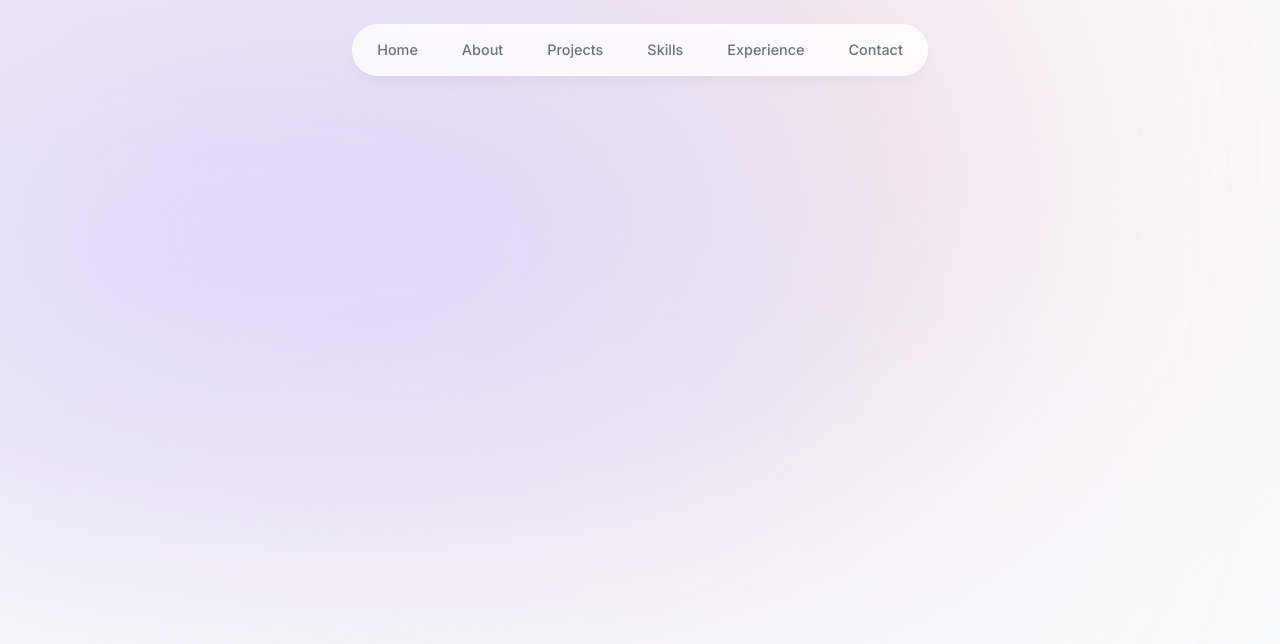
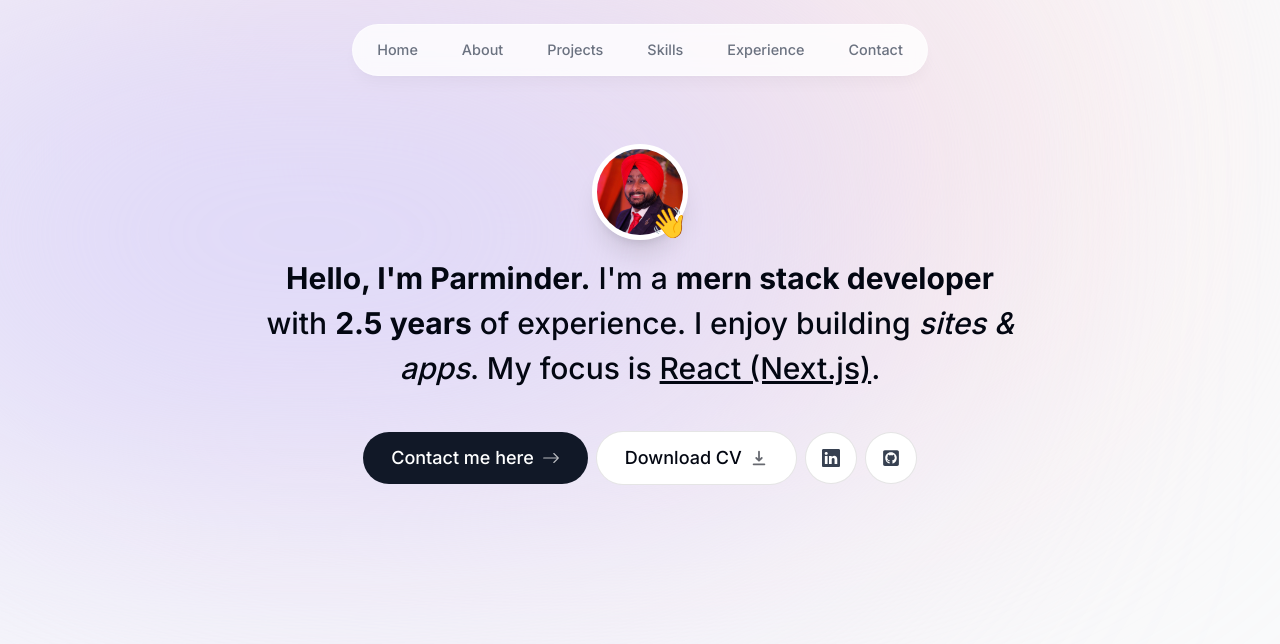
Before and after one commit to Parm-S/portfolio, a Next.js app: page / in a window 1280 px wide. Shown: the top 644 px of the page. Built offline with nearby package versions, Linux system fonts and the light colour scheme.

Commit message:
add intro

```diff
--- a/app/layout.tsx
+++ b/app/layout.tsx
@@ -18,7 +18,7 @@
 }>) {
   return (
     <html lang="en">
-      <body className={` ${inter.className} bg-gray-50 text-gray-950 relative`}>
+      <body className={` ${inter.className} bg-gray-50 text-gray-950 relative h-screen pt-28 sm:pt-36`}>
         <div className="bg-[#fbe2e3] absolute top-[-6rem] -z-10  right-[11rem] h-[31.25rem] w-[31.25rem] rounded-full blur-[10rem] sm:w-[68.75rem]"></div>
         <div className="bg-[#dbd7fb] absolute top-[-1rem] -z-10 left-[-35rem] h-[31.25rem] w-[50rem] rounded-full blur-[10rem] sm:w-[68.75rem] md:left-[-33rem] lg:left-[-28rem] xl:left-[-15rem] 2xl:left-[-5rem]"></div>
         <Header />
--- a/app/page.tsx
+++ b/app/page.tsx
@@ -1,9 +1,10 @@
+import Intro from "@/components/Intro";
 
 
 export default function Home() {
   return (
-    <main className="">
-
+    <main className="flex flex-col items-center px-4">
+     <Intro />
     </main>
   );
 }
--- /dev/null
+++ b/components/Intro/Intro.tsx
@@ -0,0 +1,116 @@
+"use client";
+
+import React from "react";
+
+import Image from "next/image";
+import Link from "next/link";
+
+import { motion } from "framer-motion";
+
+import myimage from "@/public/my-picuture.jpeg";
+
+import { BsArrowRight, BsLinkedin } from "react-icons/bs";
+import { HiDownload } from "react-icons/hi";
+import { FaGithubSquare } from "react-icons/fa";
+
+const Intro = () => {
+  return (
+    <section className="mb-28 max-w-[50rem] text-center sm:mb:0">
+      <div className="flex items-center justify-center">
+        <div className="relative">
+          <motion.div
+            initial={{ opacity: 0, scale: 0 }}
+            animate={{ opacity: 1, scale: 1 }}
+            transition={{
+              type: "tween",
+              duration: 0.2,
+            }}
+          >
+            <Image
+              src={myimage}
+              className="h-24 w-24 border-[0.35rem] border-white object-cover shadow-xl rounded-full"
+              quality={100}
+              priority={true}
+              alt="Parminder Portrait"
+            />
+          </motion.div>
+          <motion.span
+            className="absolute bottom-0 right-0 text-3xl"
+            initial={{ opacity: 0, scale: 0 }}
+            animate={{ opacity: 1, scale: 1 }}
+            transition={{
+              type: "spring",
+              stiffness: 125,
+              delay: 0.1,
+              duration: 0.7,
+            }}
+          >
+            👋
+          </motion.span>
+        </div>
+      </div>
+      <motion.p
+        className="mb-10 mt-4 px-4 text-2xl font-medium !leading-[1.5] sm:text-3xl"
+        initial={{ opacity: 0, y: 100 }}
+        animate={{ opacity: 1, y: 0 }}
+      >
+        <span className="font-bold">Hello, I'm Parminder.</span> I'm a{" "}
+        <span className="font-bold">mern stack developer</span> with{" "}
+        <span className="font-bold">2.5 years</span> of experience. I enjoy
+        building <span className="italic">sites & apps</span>. My focus is{" "}
+        <span className="underline">React (Next.js)</span>.
+      </motion.p>
+      <motion.div
+        className="flex flex-col sm:flex-row items-center justify-center gap-2 px-4 text-lg font-medium"
+        initial={{ opacity: 0, y: 100 }}
+        animate={{ opacity: 1, y: 0 }}
+        transition={{
+          delay: 0.1,
+        }}
+      >
+        <Link
+          href={"#contact"}
+          className="group bg-gray-900 text-white py-3 px-7 flex items-center gap-2 rounded-full
+          outline-none focus:scale-110 hover:scale-110 hover:bg-gray-950 active:scale-105 transition
+          "
+        >
+          Contact me here
+          <BsArrowRight className="opacity-70 group-hover:translate-x-1 transition " />
+        </Link>
+
+        <a
+          href="/CV.pdf"
+          className="group bg-white  py-3 px-7 flex
+                    items-center gap-2 rounded-full cursor-pointer
+                    outline-none focus:scale-110 hover:scale-110
+                    active:scale-105 transition border border-black/10"
+          download
+        >
+          Download CV{" "}
+          <HiDownload className="opacity-60 group-hover:translate-y-1 transition " />
+        </a>
+        <a
+          href="https://www.linkedin.com/in/parminder-singh-1815ba5a/"
+          className="bg-white text-gray-700 p-4 flex items-center gap-2
+          rounded-full  cursor-pointer
+        outline-none focus:scale-[1.15] hover:scale-[1.15] hover:text-gray-950
+         active:scale-105 transition border border-black/10"
+          target="_blank"
+        >
+          <BsLinkedin />
+        </a>
+        <a
+          href="https://github.com/Parm-S"
+          className="bg-white text-gray-700 p-4 flex items-center gap-2 rounded-full  cursor-pointer
+        outline-none focus:scale-[1.15] hover:scale-[1.15] hover:text-gray-950
+         active:scale-105 transition border border-black/10"
+          target="_blank"
+        >
+          <FaGithubSquare />
+        </a>
+      </motion.div>
+    </section>
+  );
+};
+
+export default Intro;
--- /dev/null
+++ b/components/Intro/index.ts
@@ -0,0 +1,3 @@
+import Intro from "./Intro";
+
+export default Intro;
```
Also changed, not shown: .eslintrc.json, public/my-picuture.jpeg (added).
